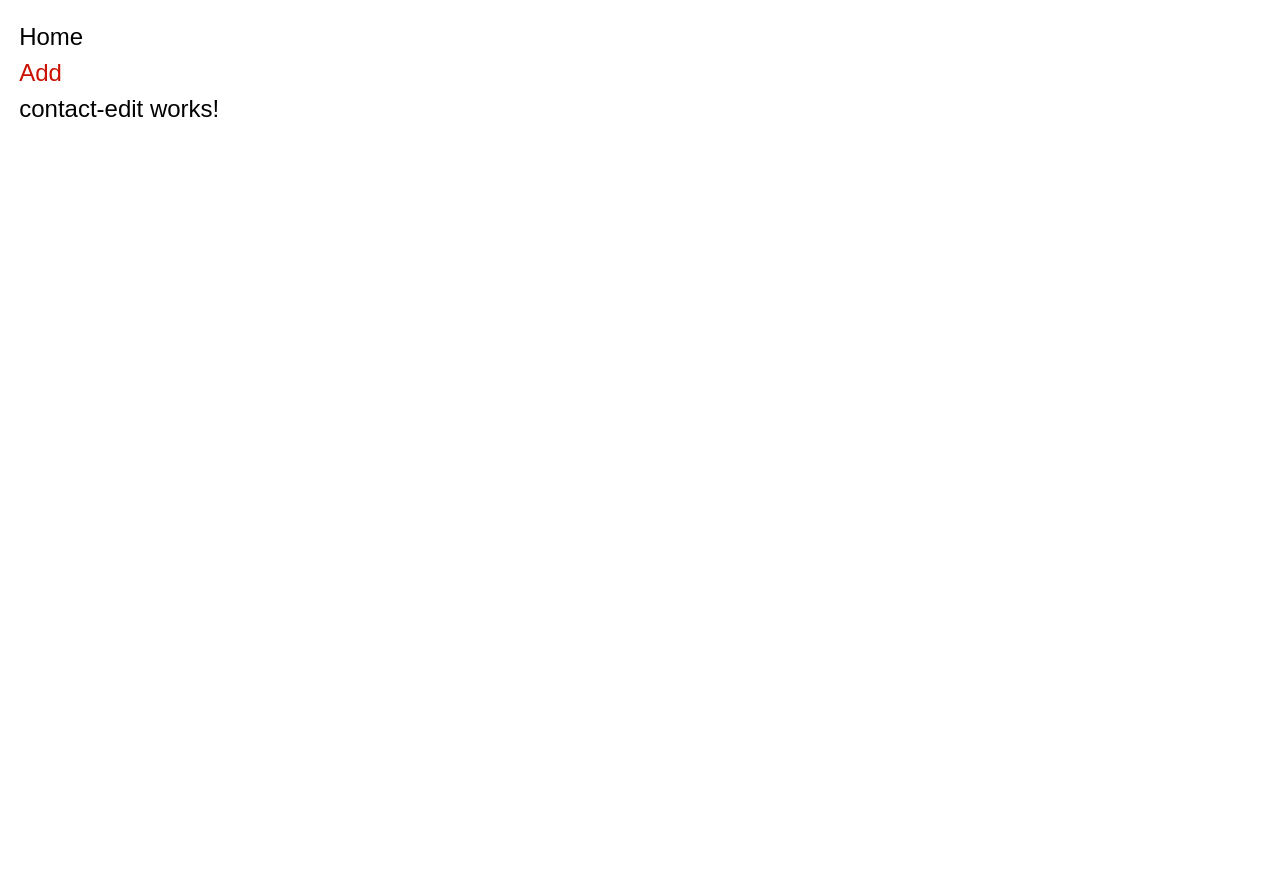
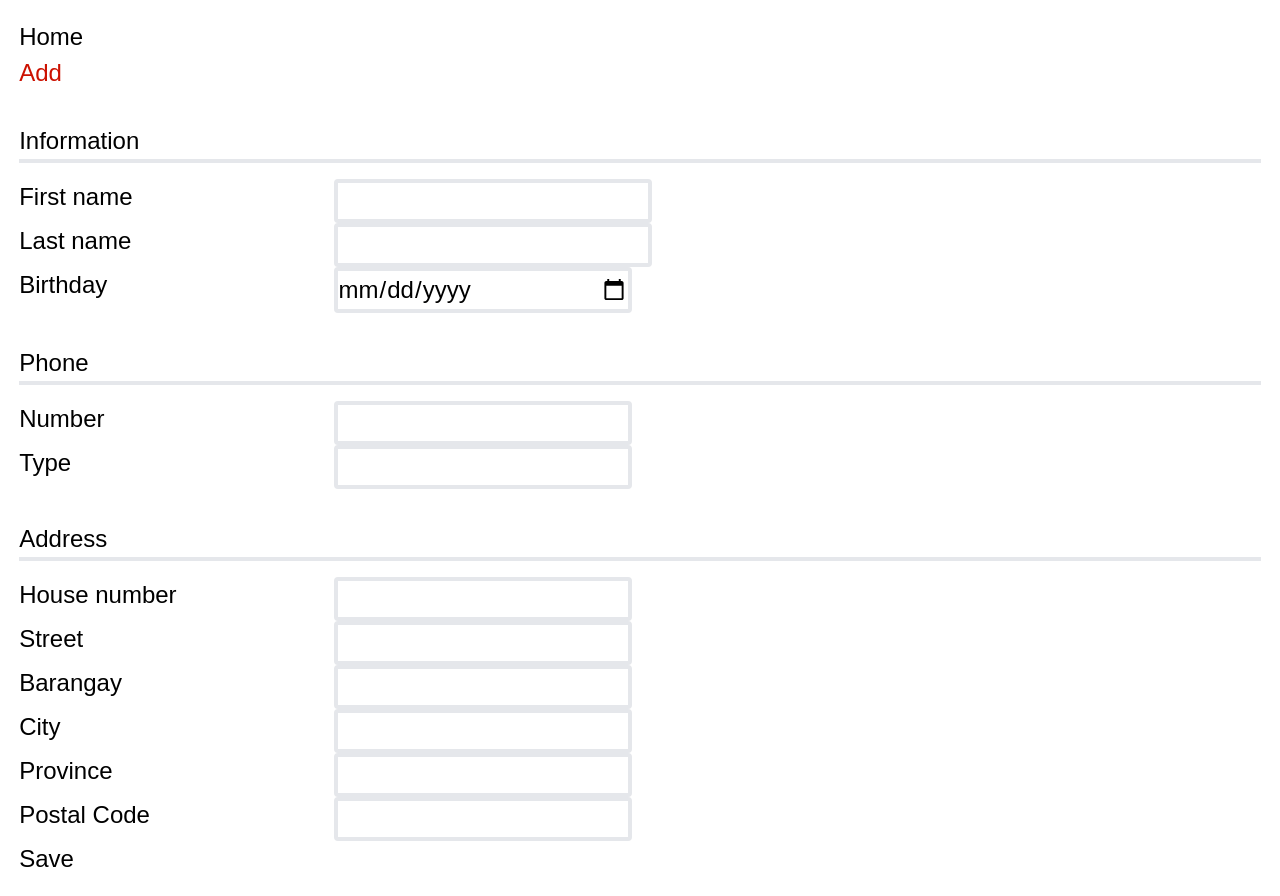
Before and after one commit to n0rbs/contacts-app-reactive, an Angular app: page /add in a window 1280 px wide. Before the commit the page ends 800 px from the top, so only its background shows below. Built offline with nearby package versions, Linux system fonts and the light colour scheme.

Commit message:
Add initial add/edit contact form

```diff
--- a/src/app/components/contact-edit/contact-edit.component.html
+++ b/src/app/components/contact-edit/contact-edit.component.html
@@ -1 +1,60 @@
-<p>contact-edit works!</p>
+<div class="">
+  <form [formGroup]="contactForm" (ngSubmit)="saveContact()">
+    <section class="contact-info">
+      <div class="border-b-4 mb-4 mt-8">Information</div>
+      <div class="grid grid-cols-4 gap-4">
+        <div><label>First name</label></div>
+        <div><input class="border-4 rounded" formControlName="firstName"></div>
+      </div>
+      <div class="grid grid-cols-4 gap-4">
+        <div><label>Last name</label></div>
+        <div><input class="border-4 rounded" formControlName="lastName"></div>
+      </div>
+      <div class="grid grid-cols-4 gap-4">
+        <label>Birthday</label>
+        <input type="date" class="border-4 rounded" formControlName="birthday">
+      </div>
+    </section>
+    <section formGroupName="phone" class="phone">
+      <div class="border-b-4 mb-4 mt-8">Phone</div>
+      <div class="grid grid-cols-4 gap-4">
+        <label>Number</label>
+        <input class="border-4 rounded" formControlName="phoneNumber">
+      </div>
+      <div class="grid grid-cols-4 gap-4">
+        <label>Type</label>
+        <input class="border-4 rounded" formControlName="phoneType">
+      </div>
+    </section>
+    <section formGroupName="address" class="address">
+      <div class="border-b-4 mb-4 mt-8">Address</div>
+      <div class="grid grid-cols-4 gap-4">
+        <label>House number</label>
+        <input class="border-4 rounded" formControlName="houseNumber">
+      </div>
+      <div class="grid grid-cols-4 gap-4">
+        <label>Street</label>
+        <input class="border-4 rounded" formControlName="street">
+      </div>
+      <div class="grid grid-cols-4 gap-4">
+        <label>Barangay</label>
+        <input class="border-4 rounded" formControlName="barangay">
+      </div>
+      <div class="grid grid-cols-4 gap-4">
+        <label>City</label>
+        <input class="border-4 rounded" formControlName="city">
+      </div>
+      <div class="grid grid-cols-4 gap-4">
+        <label>Province</label>
+        <input class="border-4 rounded" formControlName="province">
+      </div>
+      <div class="grid grid-cols-4 gap-4">
+        <label>Postal Code</label>
+        <input class="border-4 rounded" formControlName="postalCode">
+      </div>
+    </section>
+    <div>
+      <button type="submit">Save</button>
+    </div>
+  </form>
+</div>
--- a/src/app/components/contact-edit/contact-edit.component.ts
+++ b/src/app/components/contact-edit/contact-edit.component.ts
@@ -1,12 +1,39 @@
-import { Component } from '@angular/core';
+import { Component, OnInit } from '@angular/core';
+import { ReactiveFormsModule, FormBuilder, Validators } from '@angular/forms';
+import { provideAnimations } from '@angular/platform-browser/animations';
 
 @Component({
   selector: 'song-contact-edit',
   standalone: true,
-  imports: [],
+  imports: [ReactiveFormsModule],
   templateUrl: './contact-edit.component.html',
   styleUrl: './contact-edit.component.css'
 })
-export class ContactEditComponent {
+export class ContactEditComponent implements OnInit {
+  contactForm = this.formBuilder.group({
+    firstName: ['', Validators.required],
+    lastName: ['', Validators.required],
+    birthday: ['', Validators.required],
+    phone: this.formBuilder.group({
+      phoneNumber: ['', Validators.required],
+      phoneType: ['', Validators.required],
+    }),
+    address: this.formBuilder.group({
+      houseNumber: ['', Validators.required],
+      street: ['', Validators.required],
+      barangay: ['', Validators.required],
+      city: ['', Validators.required],
+      province: ['', Validators.required],
+      postalCode: ['', Validators.required],
+    }),
+  });
 
+  constructor(private formBuilder: FormBuilder) {
+  }
+  ngOnInit() {
+  }
+
+  saveContact() {
+    console.log(this.contactForm.controls.phone);
+  }
 }
```
